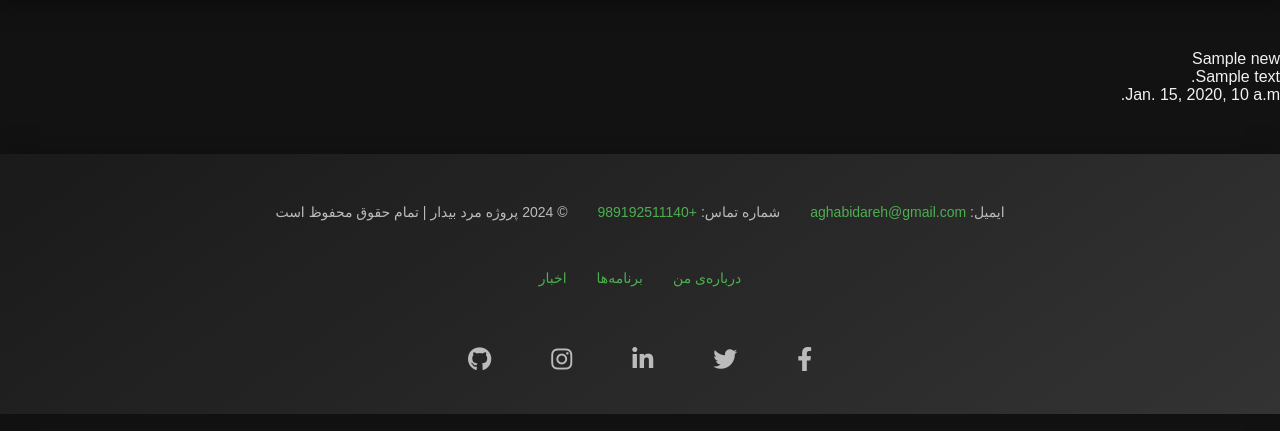
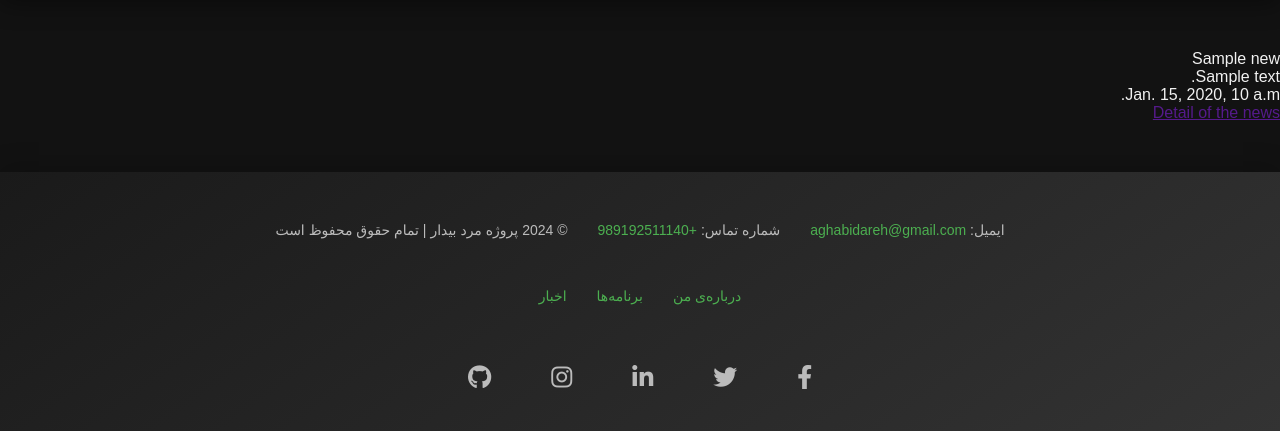
Before and after one commit to aghabidareh/AghabidarehProject, a Django app: template projects/templates/projects/news.html in a window 1280 px wide. Shown: the part 64-495 px from the top of the page. Run offline with Django 4.2, Linux system fonts and the light colour scheme; the template is opened without the code that fills it: most values are stand-ins (such as "Sample title", 1, 10 or a date in 2020); some web fonts are replaced.

Commit message:
the-news-page

```diff
--- a/projects/templates/projects/news.html
+++ b/projects/templates/projects/news.html
@@ -4,6 +4,7 @@
 	{{ n.title }}<br>
     {{ n.description }}<br>
     {{ n.created_at }}<br>
+    <a href="">Detail of the news</a>
 {% endfor %}
 
 {% endblock %}
```
